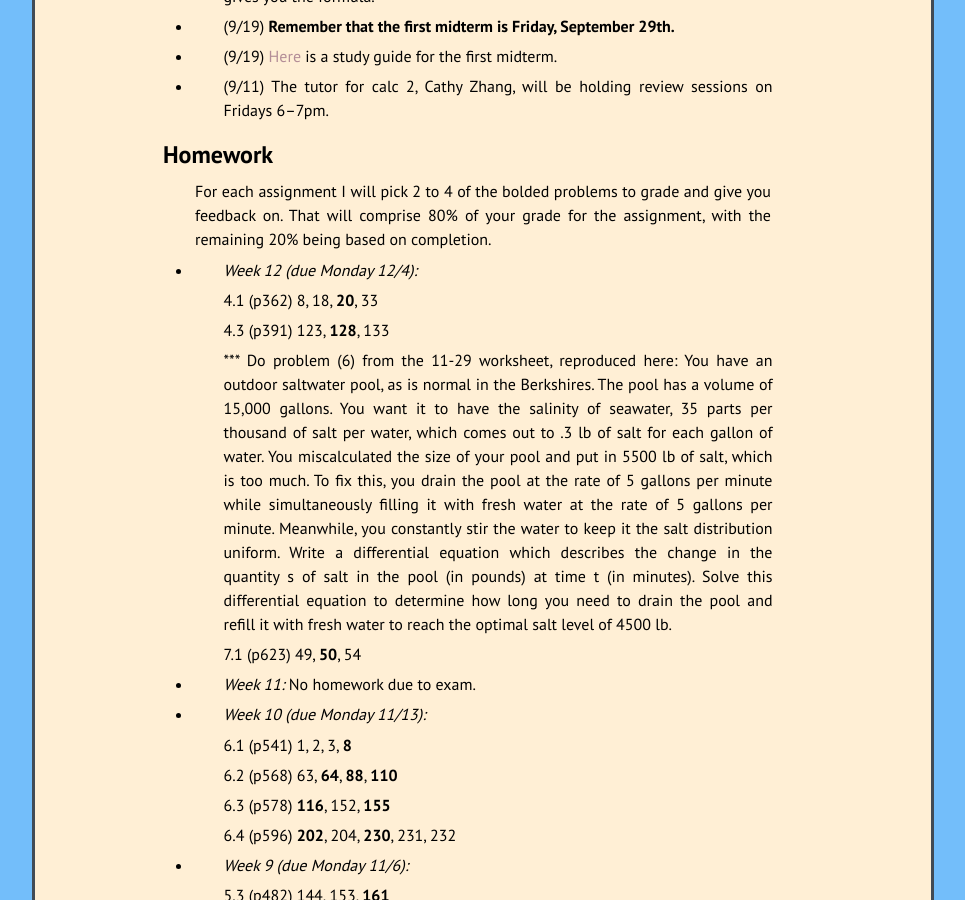
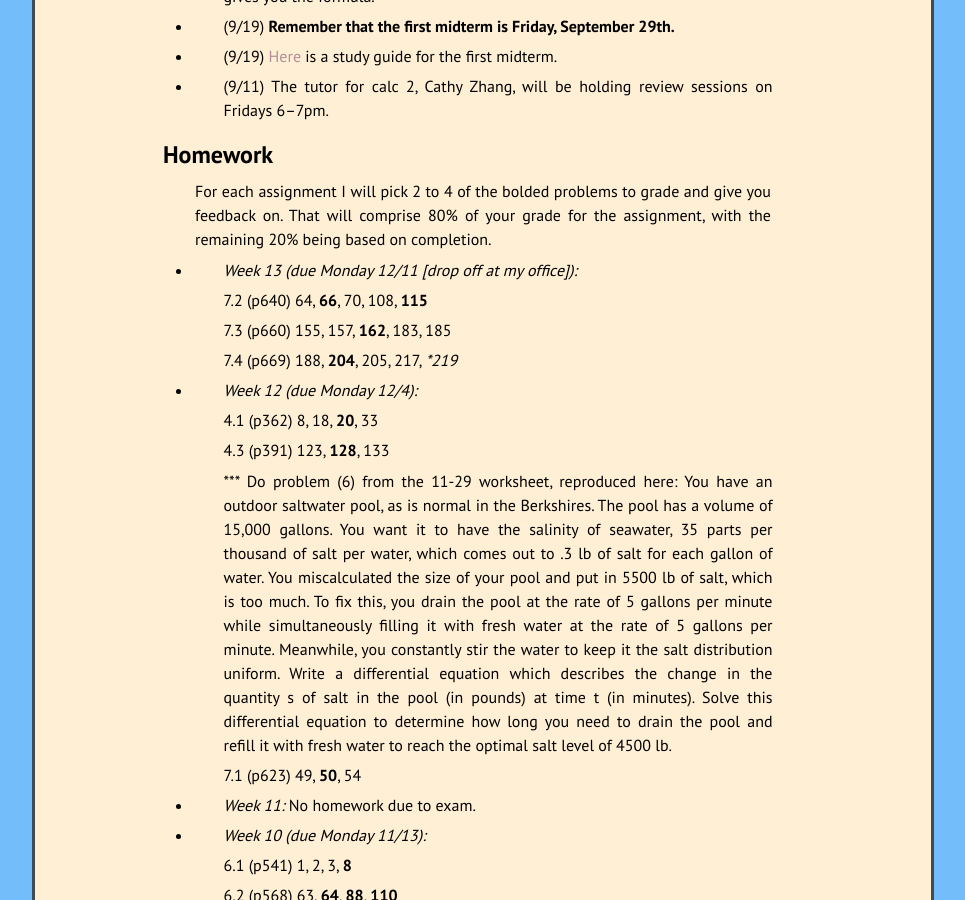
Before and after one commit to kamerynjw/kamerynjw.github.io, a Jekyll site: the page built from teaching/2023/math211.md, in a window 1280 px wide and 900 px high, scrolled down 1191 px. Shown: the whole window, without its empty margins (157-1122 px from the left). Built offline with Jekyll 4.4.1, drawn with Linux system fonts in a browser that asks for light colours; nearby versions of some CDN libraries; formulas are drawn with MathJax 3; some of the changed text lies outside the part shown.

Commit message:
lats week calc 2

```diff
--- a/teaching/2023/math211.md
+++ b/teaching/2023/math211.md
@@ -52,6 +52,14 @@ Homework
 --------
 
 For each assignment I will pick 2 to 4 of the bolded problems to grade and give you feedback on. That will comprise 80% of your grade for the assignment, with the remaining 20% being based on completion.
+
+* *Week 13 (due Monday 12/11 [drop off at my office]):*
+
+  7.2 (p640) 64, **66**, 70, 108, **115**
+
+  7.3 (p660) 155, 157, **162**, 183, 185
+
+  7.4 (p669) 188, **204**, 205, 217, **219*
 
 * *Week 12 (due Monday 12/4):*
 
@@ -151,6 +159,11 @@ For each assignment I will pick 2 to 4 of the bolded problems to grade and give
 
 In-class Worksheets
 --------
+* [12/8: Section 7.4](ws12-8.pdf)
+
+* [12/6: Section 7.3](ws12-6.pdf)
+
+* [12/4: Section 7.2](ws12-4.pdf)
 
 * [12/1: Section 7.1](ws12-1.pdf)
 
```
Also changed, not shown: 3 other files.
